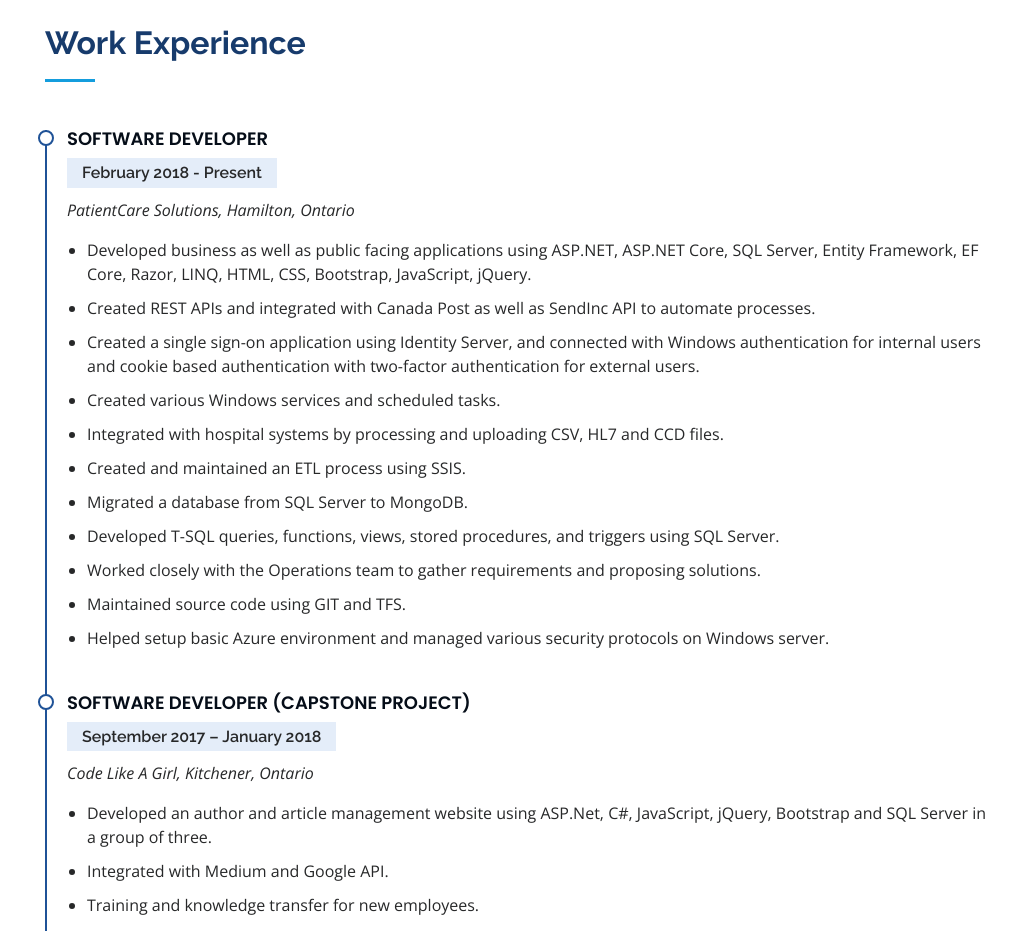
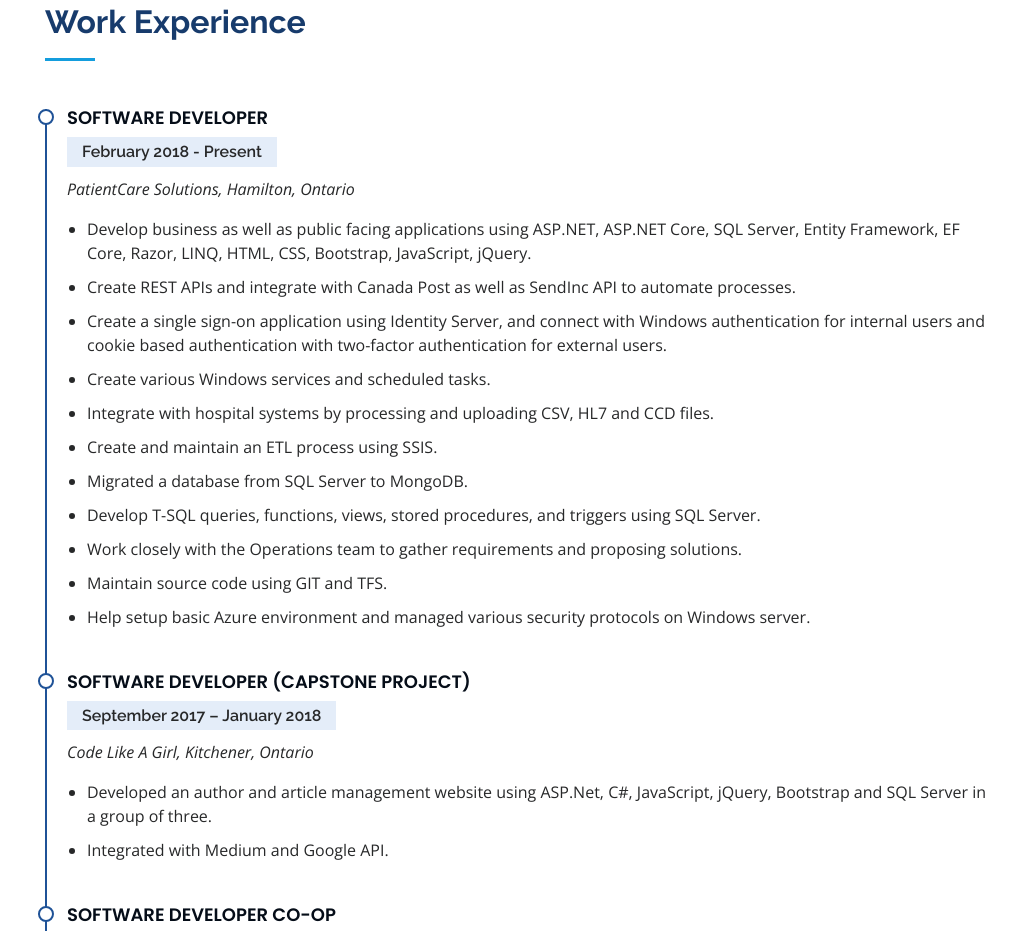
Before and after one commit to dhruva-shah/dhruvashah, a plain HTML site: page index.html in a window 1280 px wide. Shown: the part 1447-2378 px from the top of the page, without its empty margins (270-1280 px from the left). Drawn offline with nearby package versions, Linux system fonts and the light colour scheme.

Commit message:
style and content changes

```diff
--- a/assets/css/style.css
+++ b/assets/css/style.css
@@ -371,7 +371,7 @@ section {
 
 .facts .count-box p {
   padding: 15px 0 0 0;
-  margin: 0 0 0 60px;
+  margin: 0 0 0 0;
   font-family: "Raleway", sans-serif;
   font-size: 14px;
   color: #122f57;
@@ -425,6 +425,7 @@ section {
   transition: .9s;
   background-color: #149ddd;
 }
+
 
 /*--------------------------------------------------------------
 # Resume
--- a/index.html
+++ b/index.html
@@ -301,17 +301,17 @@
               <h5>February 2018 - Present</h5>
               <p><em>PatientCare Solutions, Hamilton, Ontario</em></p>
               <ul>
-                <li>Developed business as well as public facing applications using ASP.NET, ASP.NET Core, SQL Server, Entity Framework, EF Core, Razor, LINQ, HTML, CSS, Bootstrap, JavaScript, jQuery.</li>
-                <li>Created REST APIs and integrated with Canada Post as well as SendInc API to automate processes.</li>
-                <li>Created a single sign-on application using Identity Server, and connected with Windows authentication for internal users and cookie based authentication with two-factor authentication for external users.</li>
-                <li>Created various Windows services and scheduled tasks.</li>
-                <li>Integrated with hospital systems by processing and uploading CSV, HL7 and CCD files.</li>
-                <li>Created and maintained an ETL process using SSIS.</li>
+                <li>Develop business as well as public facing applications using ASP.NET, ASP.NET Core, SQL Server, Entity Framework, EF Core, Razor, LINQ, HTML, CSS, Bootstrap, JavaScript, jQuery.</li>
+                <li>Create REST APIs and integrate with Canada Post as well as SendInc API to automate processes.</li>
+                <li>Create a single sign-on application using Identity Server, and connect with Windows authentication for internal users and cookie based authentication with two-factor authentication for external users.</li>
+                <li>Create various Windows services and scheduled tasks.</li>
+                <li>Integrate with hospital systems by processing and uploading CSV, HL7 and CCD files.</li>
+                <li>Create and maintain an ETL process using SSIS.</li>
                 <li>Migrated a database from SQL Server to MongoDB.</li>
-                <li>Developed T-SQL queries, functions, views, stored procedures, and triggers using SQL Server.</li>
-                <li>Worked closely with the Operations team to gather requirements and proposing solutions.</li>
-                <li>Maintained source code using GIT and TFS.</li>
-                <li>Helped setup basic Azure environment and managed various security protocols on Windows server.</li>
+                <li>Develop T-SQL queries, functions, views, stored procedures, and triggers using SQL Server.</li>
+                <li>Work closely with the Operations team to gather requirements and proposing solutions.</li>
+                <li>Maintain source code using GIT and TFS.</li>
+                <li>Help setup basic Azure environment and managed various security protocols on Windows server.</li>
               </ul>
             </div>
             <div class="resume-item">
@@ -321,7 +321,6 @@
               <ul>
                 <li>Developed an author and article management website using ASP.Net, C#, JavaScript, jQuery, Bootstrap and SQL Server in a group of three. </li>
                 <li>Integrated with Medium and Google API.</li>
-                <li>Training and knowledge transfer for new employees.</li>
               </ul>
             </div>
             <div class="resume-item">
@@ -504,7 +503,7 @@
               <div class="address">
                 <i class="icofont-google-map"></i>
                 <h4>Location:</h4>
-                <p>Hamilton, Ontario, Canada</p>
+                <p>Ontario, Canada</p>
               </div>
 
               <div class="email">
@@ -517,6 +516,12 @@
                 <i class="icofont-phone"></i>
                 <h4>Call:</h4>
                 <p>+1 (226) 581-1356</p>
+              </div>
+
+              <div class="phone">
+                <i class="icofont-linkedin"></i>
+                <h4>LinkedIn:</h4>
+                <p>https://www.linkedin.com/in/dhruva-shah</p>
               </div>
             </div>
 
```
